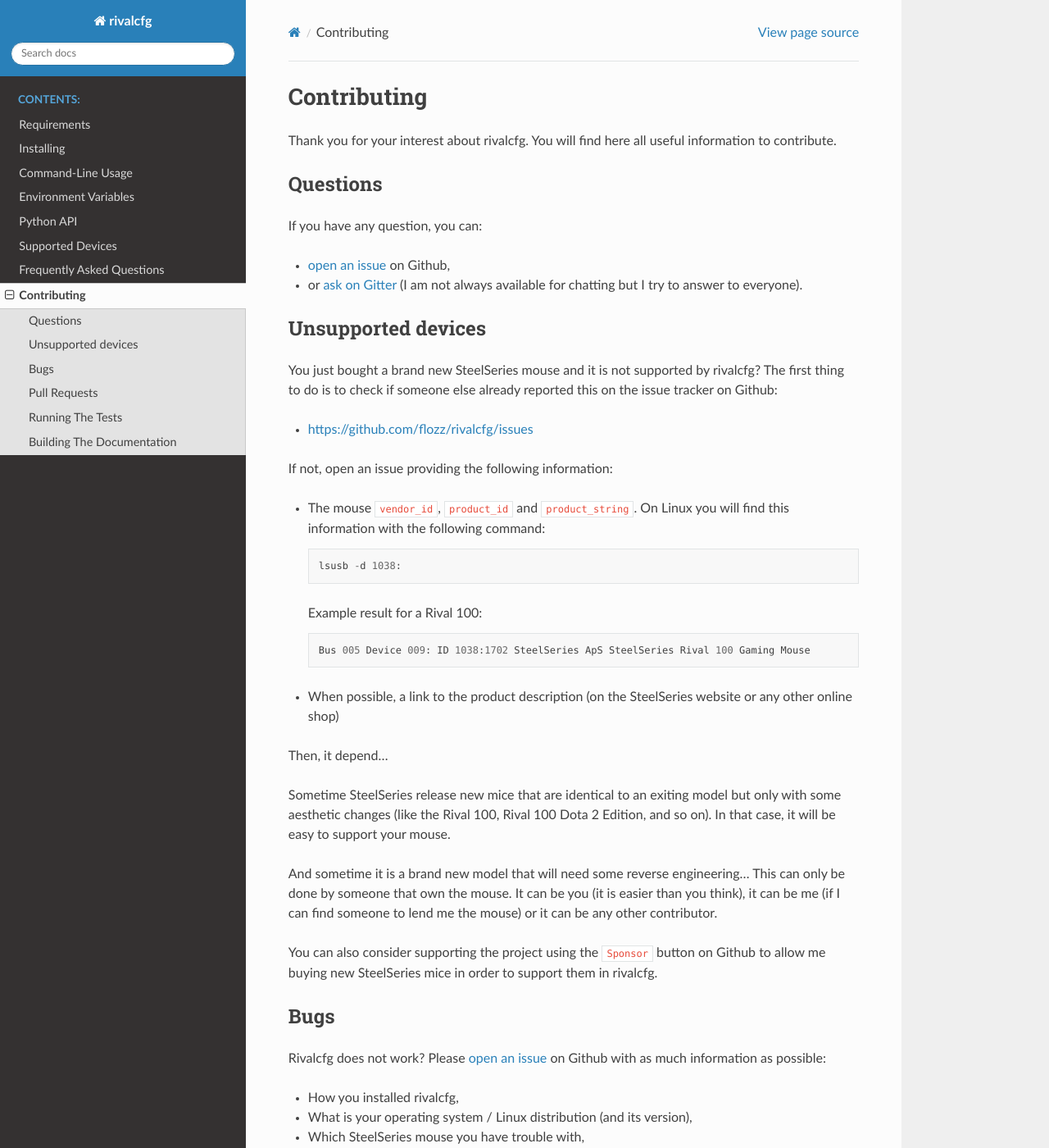
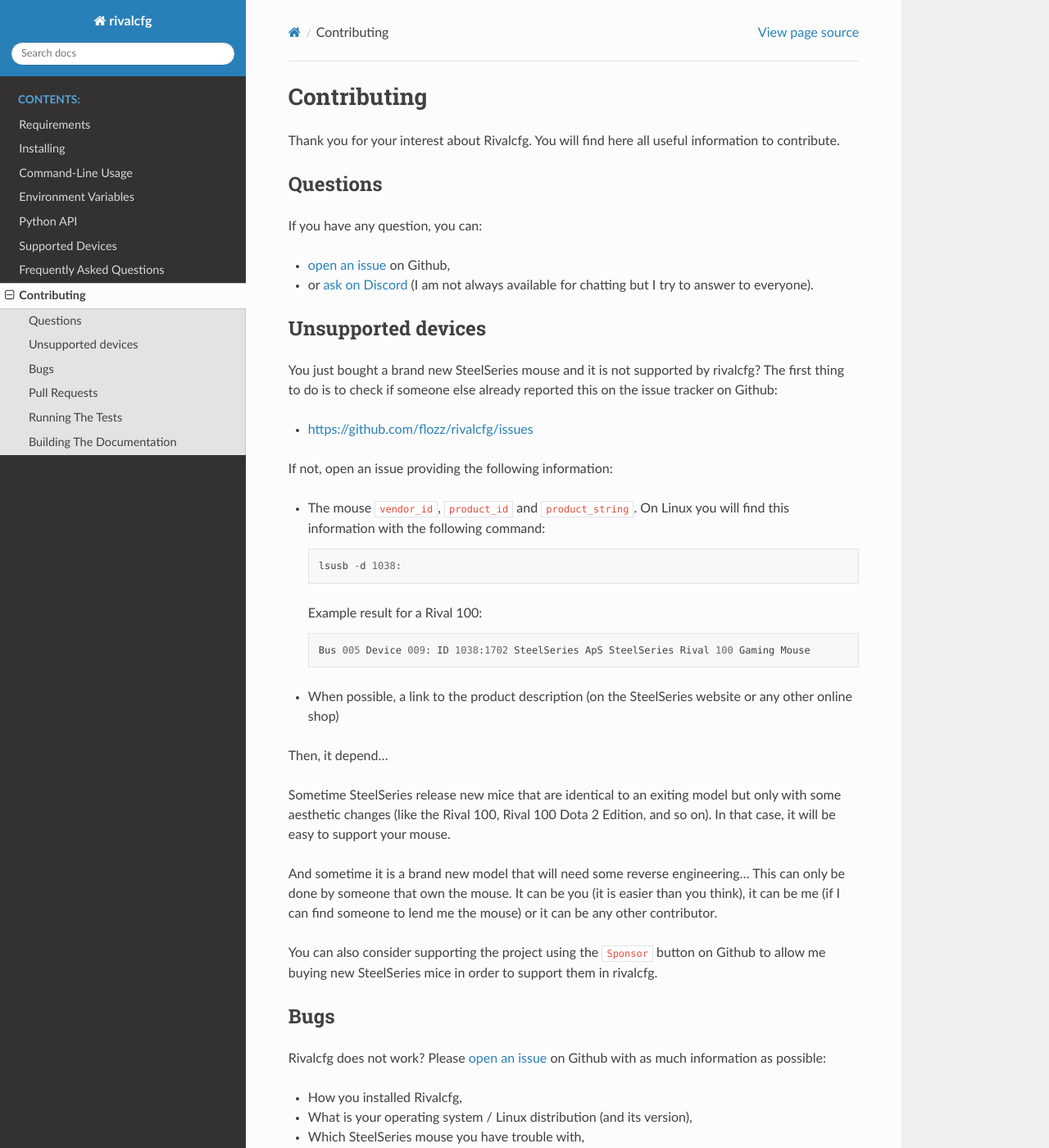
Before and after one commit to flozz/rivalcfg, a Sphinx documentation site: the page built from doc/contributing.rst, in a window 1280 px wide and 1400 px high. Shown: the whole window at 82% size. Built offline with Sphinx 7.4.7 and the Read the Docs theme 2.0.0, drawn with Linux system fonts in a browser that asks for light colours; some of the changed text lies outside the part shown.

Commit message:
Updates contributing.rst

```diff
--- a/doc/contributing.rst
+++ b/doc/contributing.rst
@@ -3,7 +3,7 @@
 Contributing
 ============
 
-Thank you for your interest about rivalcfg. You will find here all useful
+Thank you for your interest about Rivalcfg. You will find here all useful
 information to contribute.
 
 
@@ -13,7 +13,7 @@
 If you have any question, you can:
 
 * `open an issue <https://github.com/flozz/rivalcfg/issues>`_ on Github,
-* or `ask on Gitter <https://gitter.im/rivalcfg/Lobby>`_ (I am not always
+* or `ask on Discord <https://discord.gg/P77sWhuSs4>`_ (I am not always
   available for chatting but I try to answer to everyone).
 
 
@@ -63,10 +63,10 @@
 <https://github.com/flozz/rivalcfg/issues>`_ on Github with as much information
 as possible:
 
-* How you installed rivalcfg,
+* How you installed Rivalcfg,
 * What is your operating system / Linux distribution (and its version),
 * Which SteelSeries mouse you have trouble with,
-* All the error messages outputted by rivalcfg,
+* All the error messages outputted by Rivalcfg,
 * ...
 
 
```
